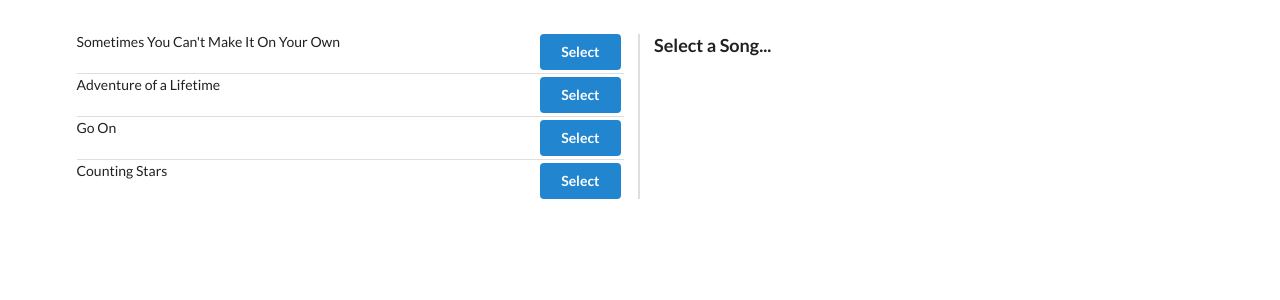
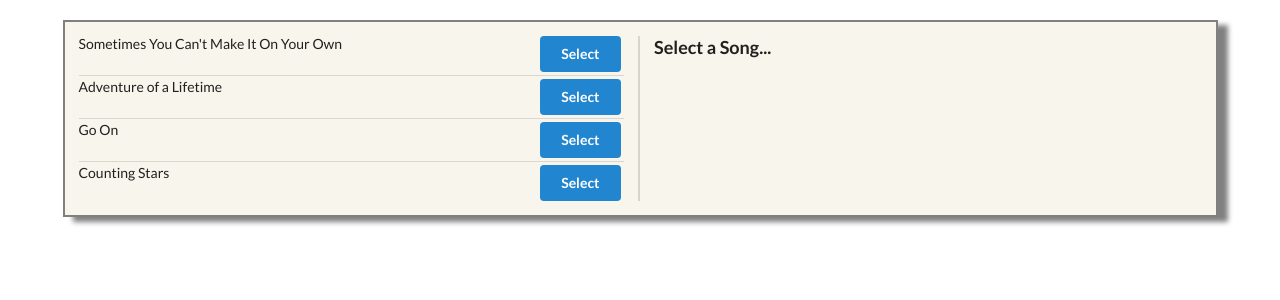
Before and after one commit to codeherbert/song-select, a React (Create React App) app: page / in a window 1280 px wide. Shown: the top 300 px of the page. Built offline with nearby package versions, Linux system fonts and the light colour scheme.

Commit message:
adds overall styles to app container and to favorite text

```diff
--- a/src/components/App.js
+++ b/src/components/App.js
@@ -2,9 +2,16 @@ import React from 'react';
 import SongList from './SongList';
 import SongDetails from './SongDetails';
 
+const stylesContainer = {
+  marginTop: "20px",
+  backgroundColor: "#f8f5ec",
+  border: "2px solid grey",
+  boxShadow: "10px 5px 5px grey"
+}
+
 const App = () => {
   return (
-    <div className="ui container grid" style= {{marginTop: "20px"}}>
+    <div className="ui container grid" style= {stylesContainer}>
       <div className="ui row">
         <div className="column eight wide" style= {{borderRight: "2px solid rgba(34,36,38,.15)"}}>
           <SongList />
--- a/src/components/SongDetails.js
+++ b/src/components/SongDetails.js
@@ -6,13 +6,21 @@ const SongDetails = ({ song, favoriteTitle }) => {
         return <h3>Select a Song...</h3>
     }
 
+    const stylesFavorite = {
+        backgroundColor: "pink",
+        marginLeft: "10px",
+        borderRadius: "10px",
+        fontWeight: "bold",
+        padding: "3px 0"
+    }
+
     return (
         <div>
             <h3>Details for:</h3>
-            <p>Artist: {song.artist}</p>
+            <p>Artist: {song.artist}<span style={stylesFavorite}>{song.title === favoriteTitle && 'FAVORITE!'}</span></p>
             <p>Song duration: {song.duration}</p>
-            <p><i><b>{song.title === favoriteTitle && 'FAVORITE!'}</b></i></p>
-            <iframe width="560" height="315" src={song.video} title="YouTube video player" frameborder="0" allow="accelerometer; autoplay; clipboard-write; encrypted-media; gyroscope; picture-in-picture" allowfullscreen></iframe>
+            {/* <p><i></i></p> */}
+            <iframe style= {{maxWidth: "-webkit-fill-available"}}width="560" height="315" src={song.video} title="YouTube video player" frameborder="0" allow="accelerometer; autoplay; clipboard-write; encrypted-media; gyroscope; picture-in-picture" allowfullscreen></iframe>
         </div>
     )
 }
--- a/src/reducers/index.js
+++ b/src/reducers/index.js
@@ -3,7 +3,7 @@ import { combineReducers } from 'redux';
 const songsReducer = () => {
     return {
     songs:[
-        { title: "Sometimes You Can't Make It On Your Own", artist: "U2", duration: "4:51", video: "https://www.youtube.com/embed/DQZoxlBXBXA" },
+        { title: "Sometimes You Can't Make It On Your Own", artist: "U2", duration: "4:51", video: "https://www.youtube.com/embed/DQZoxlBXBXA"},
         { title: "Adventure of a Lifetime", artist: "Coldplay", duration: "3:43", video: "https://www.youtube.com/embed/QtXby3twMmI" },
         { title: "Go On", artist: "Jack Johnson", duration: "4:35", video: "https://www.youtube.com/embed/pLEx7IiE4vM" },
         { title: "Counting Stars", artist: "OneRepublic", duration: "4:19", video: "https://www.youtube.com/embed/hT_nvWreIhg" }
```
